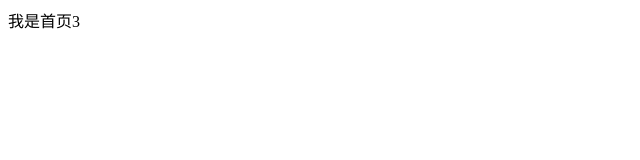
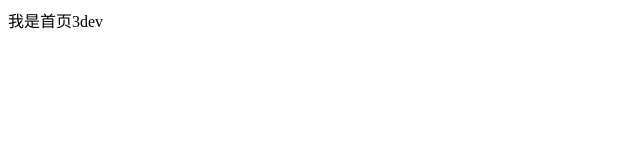
Before and after one commit to ts1234567890/1907, a plain HTML site: page index.html in a window 1280 px wide. Shown: the full height of the page, 0-640 px from the left. Drawn offline with Linux system fonts and the light colour scheme.

Commit message:
修改index

```diff
--- a/index.html
+++ b/index.html
@@ -6,6 +6,6 @@
     <title>Document</title>
 </head>
 <body>
-    我是首页3
+    我是首页3dev
 </body>
 </html>
```
